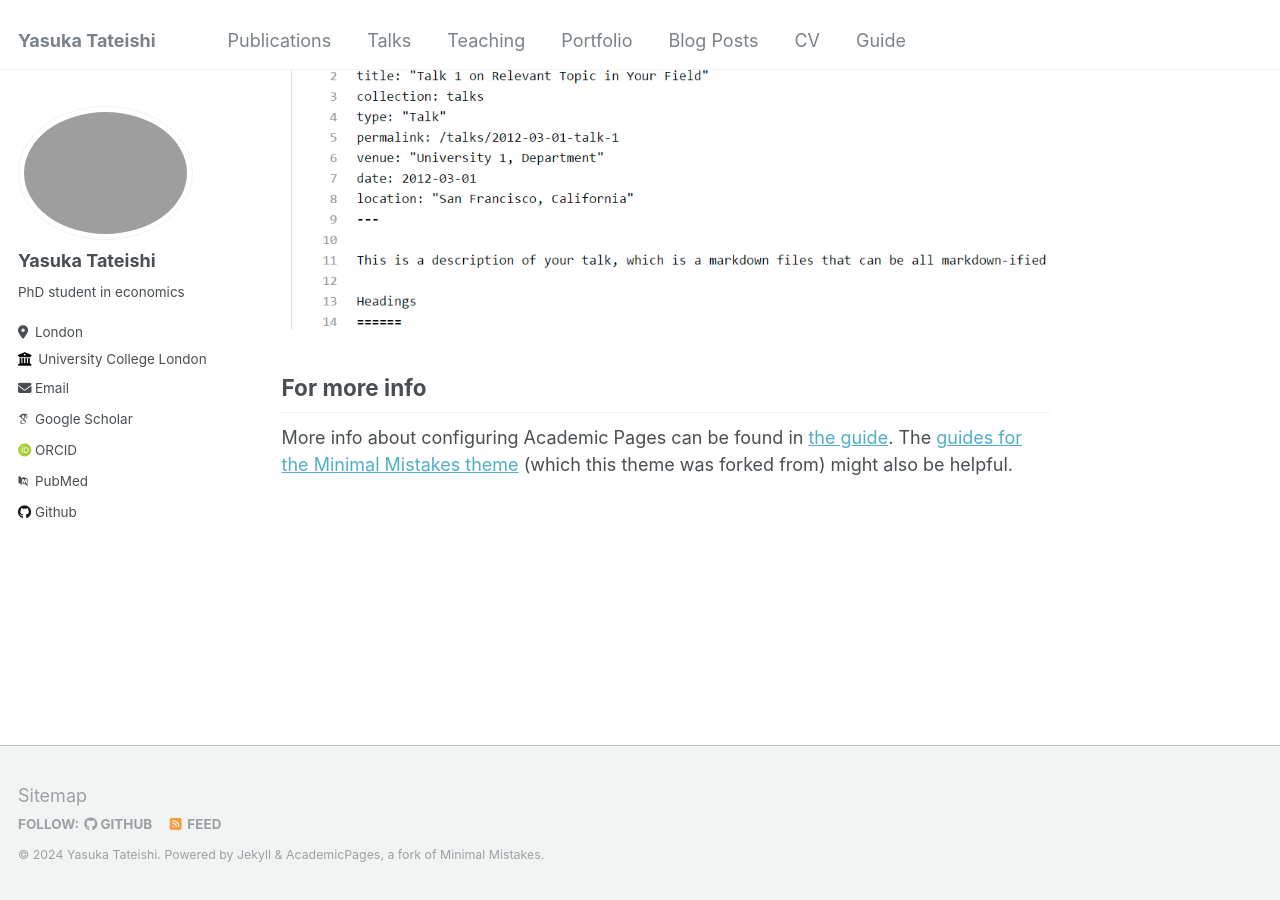
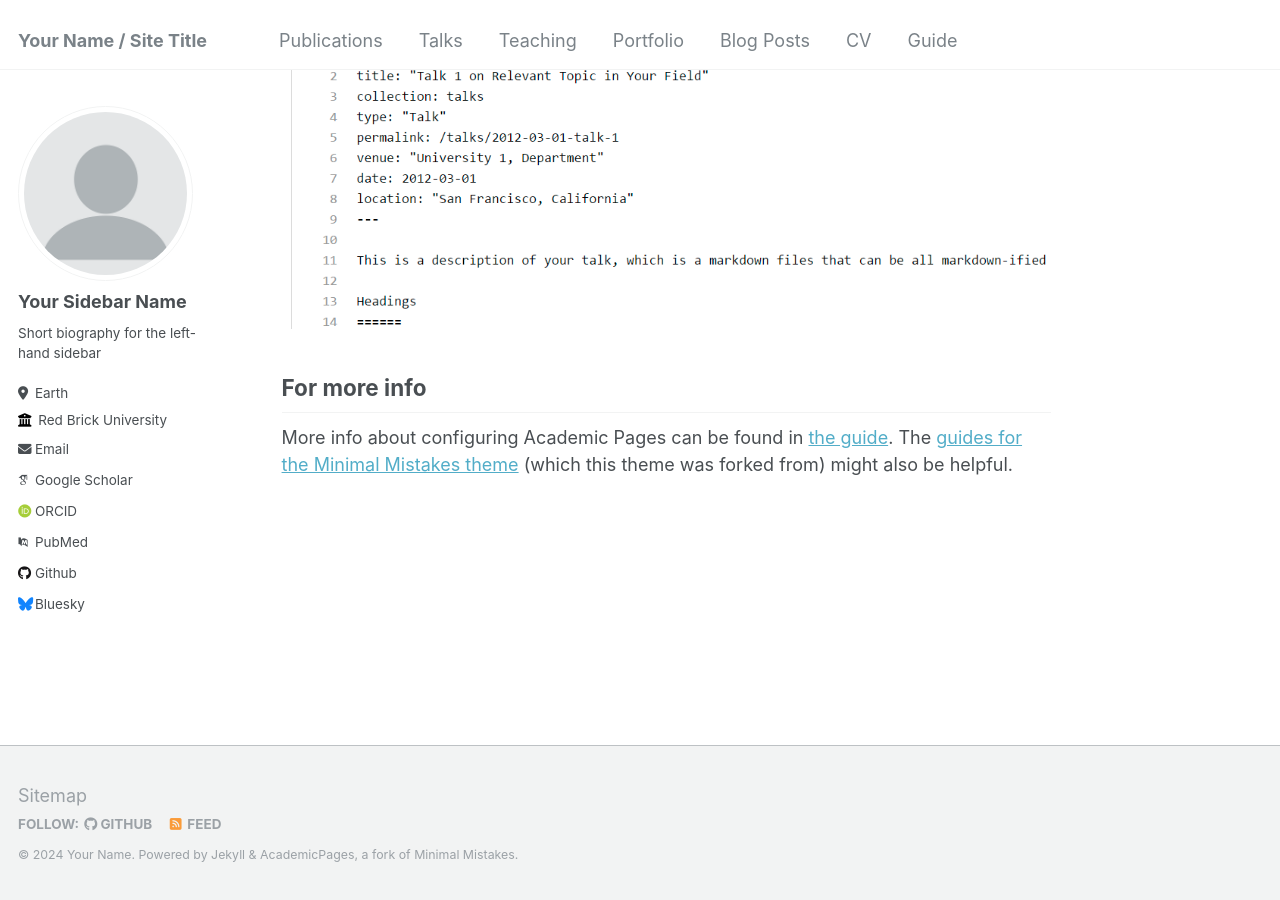
Before and after one commit to yaskatat/yaskatat.github.io, a Jekyll site: the page built from _pages/about.md, in a window 1280 px wide and 900 px high, scrolled down 2660 px. Built offline with Jekyll 4.4.1, drawn with Linux system fonts in a browser that asks for light colours; some web fonts are replaced.

Commit message:
Update _config.yml

```diff
--- a/_config.yml
+++ b/_config.yml
@@ -8,27 +8,27 @@
 
 # Basic Site Settings
 locale                   : "en-US"
-title                    : "Yasuka Tateishi"
+title                    : "Your Name / Site Title"
 title_separator          : "-"
-name                     : &name "Yasuka Tateishi"
-description              : &description "Economics PhD student"
-url                      : https://yaskatat.github.io # the base hostname & protocol for your site e.g. "https://mmistakes.github.io"
+name                     : &name "Your Name"
+description              : &description "personal description"
+url                      : https://academicpages.github.io # the base hostname & protocol for your site e.g. "https://mmistakes.github.io"
 baseurl                  : "" # the subpath of your site, e.g. "/blog"
-repository               : "yaskatat/yaskatat.github.io"
+repository               : "academicpages/academicpages.github.io"
 
 # Site Author - The following control what appear as part of the author content on the side bar.
 #               If a field is blank the icon and link will not appear, otherwise it will be shown.
 #               Additional customization can be done by editing /_includes/author-profile.html
 author:
   # Biographic information
-  avatar           : "yasuka_tateishi.png"
-  name             : "Yasuka Tateishi"
+  avatar           : "profile.png"
+  name             : "Your Sidebar Name"
   pronouns         : # example: "she/her"
-  bio              : "PhD student in economics"
-  location         : "London"
-  employer         : "University College London"
+  bio              : "Short biography for the left-hand sidebar"
+  location         : "Earth"
+  employer         : "Red Brick University"
   uri              : # URL
-  email            : "yasuka.tateishi.21@ucl.ac.uk"
+  email            : "none@example.org"
 
   # Academic websites
   arxiv            : # URL - Update with the correct link to your profile
@@ -47,6 +47,7 @@ author:
   stackoverflow    : # User number or user number and name (i.e., use "1" or "1/jeff-atwood")
 
   # Social media
+  bluesky          : "bsky.app" # Replace this with you Bluesky username
   facebook         : # Username
   flickr           : # Username
   foursquare       : # Username
@@ -63,7 +64,7 @@ author:
   steam            : # Username
   telegram         : # URL
   tumblr           : # Username
-  twitter          : # yasuka_tateishi
+  twitter          : # Username for X / Twitter
   vine             : # Username
   weibo            : # Username
   wikipedia        : # Username
```
